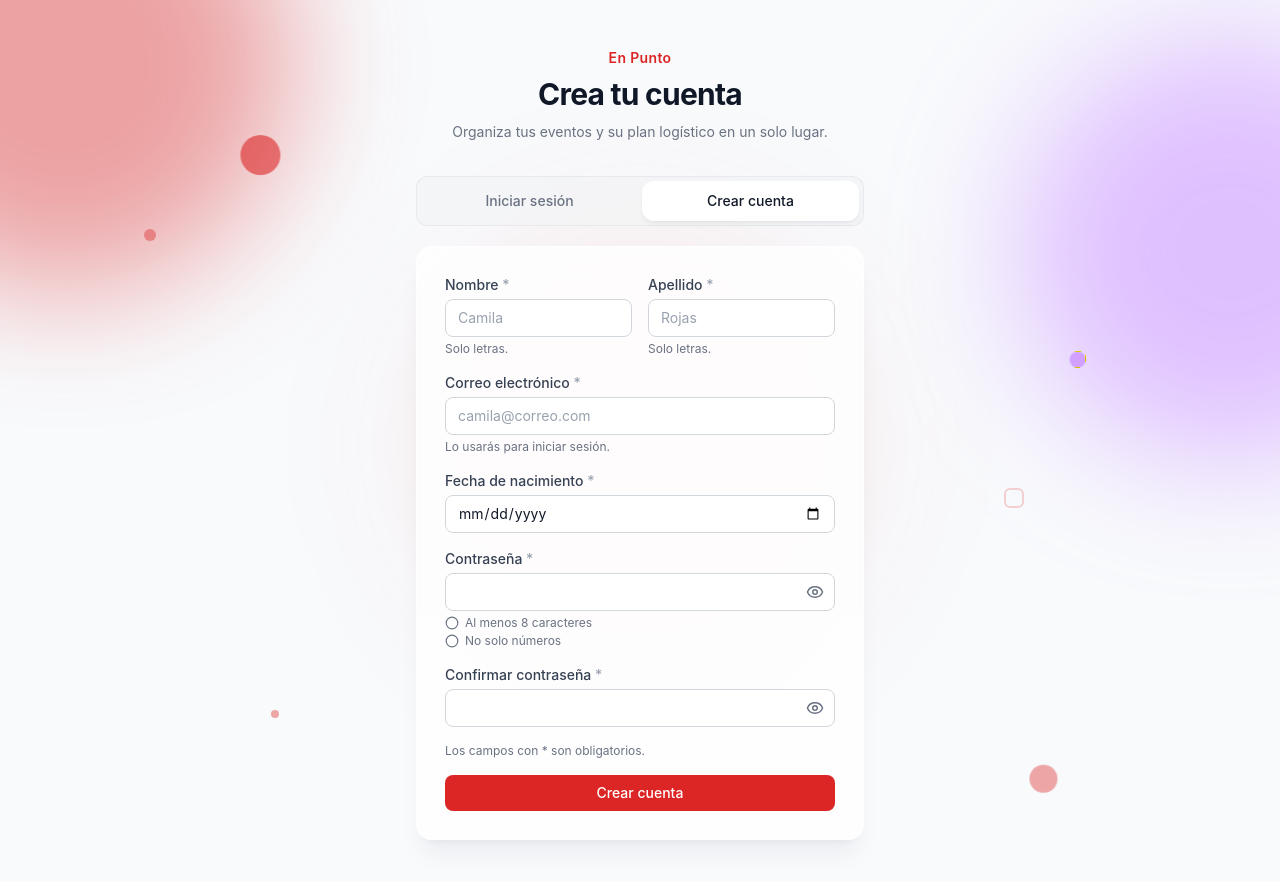
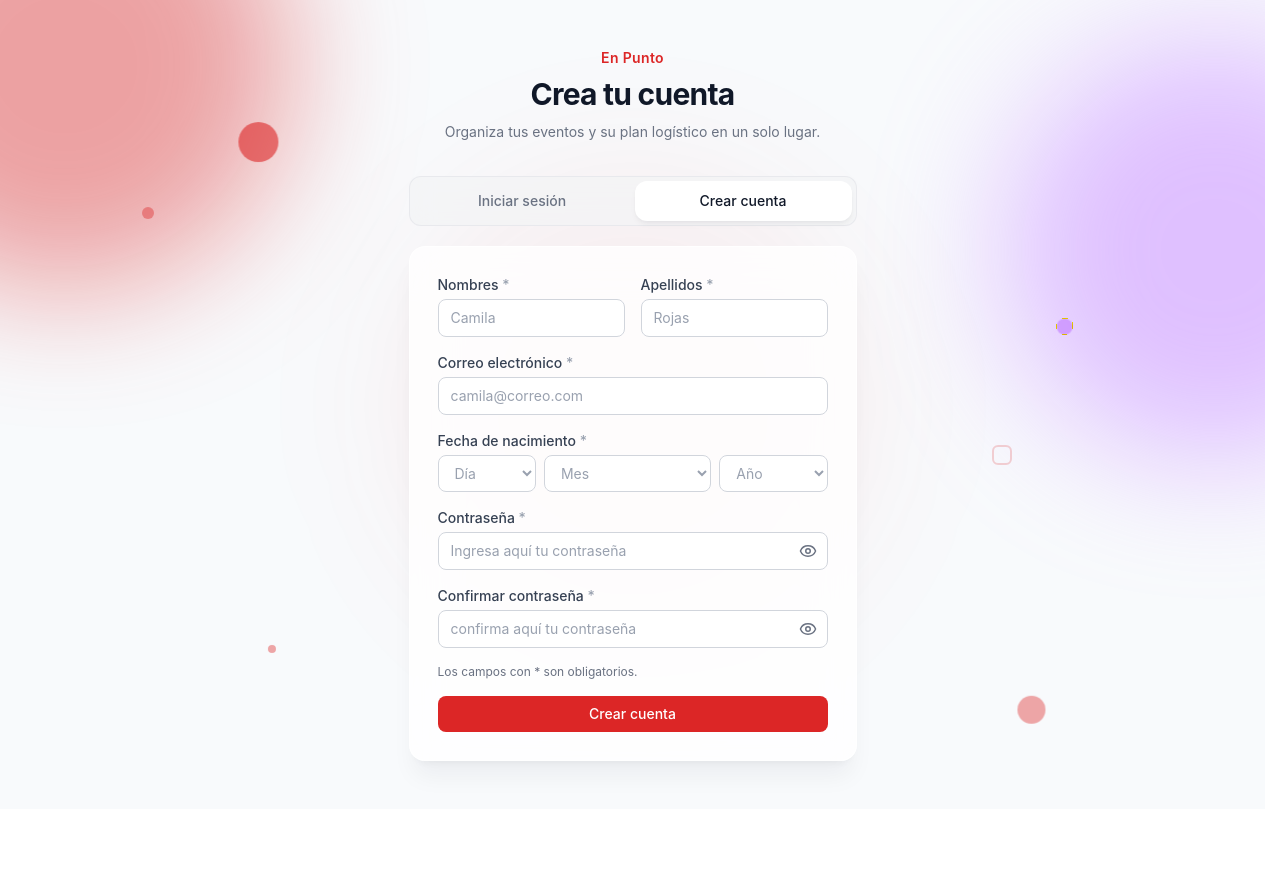
Before and after one commit to mini-proyecto-integrador1/frontend, a React app: page /registro in a window 1280 px wide. Shown: the top 882 px of the page. After the commit the page ends 809 px from the top, so only its background shows below. Built offline with nearby package versions, Linux system fonts and the light colour scheme; the HTML template or start-up script is replaced by a standard one.

Commit message:
Estilos, background, validaciones y fecha

```diff
--- a/src/App.css
+++ b/src/App.css
@@ -255,3 +255,5 @@
 .float-organic-3 {
   animation: floatOrganic 13s ease-in-out infinite;
 }
+
+html { scrollbar-gutter: stable; }
--- a/src/App.jsx
+++ b/src/App.jsx
@@ -8,6 +8,7 @@ import Login from './pages/Login';
 import Registro from './pages/Registro';
 import { RutaProtegida, RutaPublica } from './components/RutaProtegida';
 import Encabezado from './components/Encabezado';
+import AccesoLayout from './components/AccesoLayout';
 
 // Encabezado + contenido. Solo se muestra cuando hay sesión.
 function LayoutPrivado() {
@@ -25,8 +26,10 @@ function App() {
       <Routes>
         {/* Públicas: si ya hay sesión, mandan a /hoy */}
         <Route element={<RutaPublica />}>
+          <Route element={<AccesoLayout />}>
           <Route path="/login" element={<Login />} />
           <Route path="/registro" element={<Registro />} />
+          </Route>
         </Route>
 
         {/* Protegidas: sin sesión, mandan a /login */}
--- a/src/components/AccesoLayout.jsx
+++ b/src/components/AccesoLayout.jsx
@@ -1,8 +1,11 @@
-import { NavLink } from 'react-router-dom';
+import { NavLink, Outlet, useLocation } from 'react-router-dom';
+import AlturaAnimada from './AlturaAnimada';
 
 // Contenedor compartido por Login y Registro:
 // título, subtítulo, selector entre las dos opciones y tarjeta del formulario.
-function AccesoLayout({ titulo, subtitulo, children }) {
+function AccesoLayout() {
+  const { pathname } = useLocation();
+  const esRegistro = pathname === '/registro';
   const pestanaClase = ({ isActive }) =>
     `flex-1 rounded-xl px-3 py-2.5 text-center text-sm font-medium
      transition-all duration-300
@@ -170,12 +173,12 @@ function AccesoLayout({ titulo, subtitulo, children }) {
             text-gray-900
           "
         >
-          {titulo}
+          {esRegistro ? 'Crea tu cuenta' : 'Bienvenido de nuevo'}
         </h1>
 
         {/* Subtítulo */}
         <p className="mt-2 text-center text-sm leading-6 text-gray-500">
-          {subtitulo}
+          {esRegistro ? 'Organiza tus eventos y su plan logístico en un solo lugar.' : 'Entra para ver tus gestiones del día.'}
         </p>
 
 
@@ -222,7 +225,7 @@ function AccesoLayout({ titulo, subtitulo, children }) {
             backdrop-blur-xl
           "
         >
-          {children}
+          <AlturaAnimada><Outlet /></AlturaAnimada>
         </div>
 
       </div>
--- a/src/components/AlturaAnimada.jsx
+++ b/src/components/AlturaAnimada.jsx
@@ -0,0 +1,25 @@
+import { useEffect, useRef, useState } from 'react';
+
+function AlturaAnimada({ children }) {
+  const interior = useRef(null);
+  const [alto, setAlto] = useState('auto');
+
+  useEffect(() => {
+    const observador = new ResizeObserver(([entrada]) => {
+      setAlto(entrada.target.offsetHeight);
+    });
+    observador.observe(interior.current);
+    return () => observador.disconnect();
+  }, []);
+
+  return (
+    <div
+      className="-m-1 overflow-hidden p-1 transition-[height] duration-700 ease-in-out motion-reduce:transition-none"
+      style={{ height: alto === 'auto' ? 'auto' : alto + 8 }}
+    >
+      <div ref={interior}>{children}</div>
+    </div>
+  );
+}
+
+export default AlturaAnimada;
--- /dev/null
+++ b/src/components/FechaNacimiento.jsx
@@ -0,0 +1,130 @@
+import { useState } from 'react';
+
+const MESES = [
+  'Enero', 'Febrero', 'Marzo', 'Abril', 'Mayo', 'Junio',
+  'Julio', 'Agosto', 'Septiembre', 'Octubre', 'Noviembre', 'Diciembre',
+];
+const ANIO_MIN = 1920;
+const EDAD_MIN = 10;
+
+// Fecha más reciente permitida: hoy hace EDAD_MIN años.
+const hoy = new Date();
+const LIMITE = {
+  anio: hoy.getFullYear() - EDAD_MIN,
+  mes: hoy.getMonth() + 1,
+  dia: hoy.getDate(),
+};
+
+// Días que tiene un mes (mes de 1 a 12). Sin mes, 31; sin año, febrero admite 29.
+function diasDelMes(mes, anio) {
+  if (!mes) return 31;
+  return new Date(anio || 2000, mes, 0).getDate();
+}
+
+// Máximo día elegible según mes, año y el límite de edad.
+function maxDiaPermitido(mes, anio) {
+  let max = diasDelMes(mes, anio);
+  if (anio === LIMITE.anio && mes === LIMITE.mes) max = Math.min(max, LIMITE.dia);
+  return max;
+}
+
+function FechaNacimiento({ id, name, value, onChange, error }) {
+  const [a0 = '', m0 = '', d0 = ''] = value ? value.split('-') : [];
+  const [dia, setDia] = useState(d0 ? String(Number(d0)) : '');
+  const [mes, setMes] = useState(m0 ? String(Number(m0)) : '');
+  const [anio, setAnio] = useState(a0);
+
+  const anios = [];
+  for (let a = LIMITE.anio; a >= ANIO_MIN; a--) anios.push(a);
+
+  const mesesValidos = MESES.map((nombre, i) => ({ nombre, numero: i + 1 }))
+    .filter((m) => Number(anio) !== LIMITE.anio || m.numero <= LIMITE.mes);
+
+  const maxDia = maxDiaPermitido(Number(mes), Number(anio));
+  const dias = Array.from({ length: maxDia }, (_, i) => i + 1);
+
+  function actualizar(cambio) {
+    let { d, m, a } = { d: dia, m: mes, a: anio, ...cambio };
+
+    // Si lo ya elegido deja de ser válido, esa lista se vacía.
+    if (a && m && Number(a) === LIMITE.anio && Number(m) > LIMITE.mes) m = '';
+    if (d && Number(d) > maxDiaPermitido(Number(m), Number(a))) d = '';
+
+    setDia(d);
+    setMes(m);
+    setAnio(a);
+
+    const completa = d && m && a;
+    const fecha = completa
+      ? `${a}-${String(m).padStart(2, '0')}-${String(d).padStart(2, '0')}`
+      : '';
+    onChange({ target: { name, value: fecha } });
+  }
+
+  const claseSelect = (valor) =>
+    `w-full rounded-lg border bg-white px-3 py-2 text-sm transition-colors
+     focus:outline-none focus:ring-4
+     ${valor ? 'text-gray-900' : 'text-gray-400'}
+     ${error
+       ? 'border-brand focus:ring-red-100'
+       : 'border-gray-300 hover:border-gray-400 focus:border-gray-900 focus:ring-gray-200'}`;
+
+  return (
+    <fieldset>
+      <legend className="block text-sm font-medium text-gray-700">
+        Fecha de nacimiento
+        <span className="text-gray-400" aria-hidden="true"> *</span>
+      </legend>
+
+      <div className="mt-1 grid grid-cols-[1fr_1.7fr_1.1fr] gap-2">
+        <select
+          id={id}
+          aria-label="Día"
+          aria-invalid={Boolean(error)}
+          className={claseSelect(dia)}
+          value={dia}
+          onChange={(e) => actualizar({ d: e.target.value })}
+        >
+          <option value="">Día</option>
+          {dias.map((d) => (
+            <option key={d} value={d} className="text-gray-900">{d}</option>
+          ))}
+        </select>
+
+        <select
+          aria-label="Mes"
+          aria-invalid={Boolean(error)}
+          className={claseSelect(mes)}
+          value={mes}
+          onChange={(e) => actualizar({ m: e.target.value })}
+        >
+          <option value="">Mes</option>
+          {mesesValidos.map((m) => (
+            <option key={m.numero} value={m.numero} className="text-gray-900">{m.nombre}</option>
+          ))}
+        </select>
+
+        <select
+          aria-label="Año"
+          aria-invalid={Boolean(error)}
+          className={claseSelect(anio)}
+          value={anio}
+          onChange={(e) => actualizar({ a: e.target.value })}
+        >
+          <option value="">Año</option>
+          {anios.map((a) => (
+            <option key={a} value={a} className="text-gray-900">{a}</option>
+          ))}
+        </select>
+      </div>
+
+      {error && (
+        <p id={`${id}-error`} className="mt-1 text-xs text-brand">
+          {error}
+        </p>
+      )}
+    </fieldset>
+  );
+}
+
+export default FechaNacimiento;
--- a/src/pages/Login.jsx
+++ b/src/pages/Login.jsx
@@ -1,6 +1,5 @@
 import { useState } from 'react';
 import { useLocation, useNavigate } from 'react-router-dom';
-import AccesoLayout from '../components/AccesoLayout';
 import Campo from '../components/Campo';
 import { iniciarSesion } from '../authService';
 
@@ -35,7 +34,7 @@ function Login() {
   }
 
   return (
-    <AccesoLayout titulo="Bienvenido de nuevo" subtitulo="Entra para ver tus gestiones del día.">
+      <>
       <form onSubmit={handleSubmit} className="space-y-4" noValidate>
         {error && (
           <div
@@ -51,7 +50,7 @@ function Login() {
           label="Correo electrónico"
           type="email"
           autoComplete="email"
-          placeholder="camila@correo.com"
+          placeholder="ejemplo@correo.com"
           value={email}
           onChange={(e) => setEmail(e.target.value)}
         />
@@ -61,6 +60,7 @@ function Login() {
           label="Contraseña"
           type="password"
           autoComplete="current-password"
+          placeholder="Ingresa aquí tu contraseña"
           value={password}
           onChange={(e) => setPassword(e.target.value)}
         />
@@ -75,7 +75,7 @@ function Login() {
           {loading ? 'Entrando…' : 'Iniciar sesión'}
         </button>
       </form>
-    </AccesoLayout>
+    </>
   );
 }
 
--- a/src/pages/Registro.jsx
+++ b/src/pages/Registro.jsx
@@ -1,8 +1,8 @@
 import { useState } from 'react';
 import { useNavigate } from 'react-router-dom';
 import { Check, Circle } from 'lucide-react';
-import AccesoLayout from '../components/AccesoLayout';
 import Campo from '../components/Campo';
+import FechaNacimiento from '../components/FechaNacimiento';
 import { iniciarSesion, registrarse } from '../authService';
 
 const VACIO = {
@@ -26,6 +26,8 @@ function Requisito({ cumple, children }) {
 }
 
 const SOLO_LETRAS = /^[A-Za-zÁÉÍÓÚáéíóúÑñ\s]+$/;
+const MIN_LETRAS = 3;
+const EMAIL_VALIDO = /^[^\s@]+@[^\s@]+\.[A-Za-z]{2,}$/;
 
 // Validación en el cliente: misma regla que el backend, para avisar antes de enviar.
 function validar(v) {
@@ -35,17 +37,18 @@ function validar(v) {
 
   if (!v.last_name.trim()) errores.last_name = 'Escribe tu apellido.';
   else if (!SOLO_LETRAS.test(v.last_name)) errores.last_name = 'El apellido solo puede tener letras.';
+  else if (v.last_name.trim().length < MIN_LETRAS) errores.last_name = `El apellido debe tener al menos ${MIN_LETRAS} letras.`;
+  else if (v.first_name.trim().length < MIN_LETRAS) errores.first_name = `El nombre debe tener al menos ${MIN_LETRAS} letras.`;
 
   if (!v.email.trim()) errores.email = 'Escribe tu correo.';
-  else if (!/^\S+@\S+\.\S+$/.test(v.email.trim()))
-    errores.email = 'Escribe un correo válido, por ejemplo nombre@correo.com.';
+  else if (!EMAIL_VALIDO.test(v.email.trim()))
+    errores.email = 'Escribe un correo válido, por ejemplo nombre@correo.com';
 
   if (!v.fecha_nacimiento) errores.fecha_nacimiento = 'Escribe tu fecha de nacimiento.';
 
   if (!v.password) errores.password = 'Escribe una contraseña.';
   else if (v.password.length < 8) errores.password = 'La contraseña debe tener al menos 8 caracteres.';
-  else if (/^\d+$/.test(v.password)) errores.password = 'La contraseña no puede tener solo números.';
-
+else if (!/[A-ZÁÉÍÓÚÑ]/.test(v.password) || !/\d/.test(v.password)) errores.password = 'La contraseña debe tener al menos una mayúscula y números.';
   if (v.confirmar !== v.password) errores.confirmar = 'Las contraseñas no coinciden.';
   return errores;
 }
@@ -98,7 +101,7 @@ function Registro() {
   }
 
   return (
-    <AccesoLayout titulo="Crea tu cuenta" subtitulo="Organiza tus eventos y su plan logístico en un solo lugar.">
+    <>
       <form onSubmit={handleSubmit} className="space-y-4" noValidate>
         {errorGeneral && (
           <div
@@ -113,25 +116,31 @@ function Registro() {
           <Campo
             id="registro-nombre"
             name="first_name"
-            label="Nombre"
+            label="Nombres"
             autoComplete="given-name"
             placeholder="Camila"
-            ayuda="Solo letras."
             value={valores.first_name}
             onChange={cambiar}
             error={errores.first_name}
-          />
+          >
+            {valores.first_name && !errores.first_name && (<ul><Requisito cumple={SOLO_LETRAS.test(valores.first_name)
+              && valores.first_name.trim().length >= MIN_LETRAS}>{!SOLO_LETRAS.test(valores.first_name)
+              ? 'Solo letras, sin números ni símbolos' : valores.first_name.trim().length < MIN_LETRAS ? `Mínimo ${MIN_LETRAS} letras y solo números` : 'Nombre válido'}</Requisito></ul>)}
+          </Campo>
           <Campo
             id="registro-apellido"
             name="last_name"
-            label="Apellido"
+            label="Apellidos"
             autoComplete="family-name"
             placeholder="Rojas"
-            ayuda="Solo letras."
             value={valores.last_name}
             onChange={cambiar}
             error={errores.last_name}
-          />
+          >
+            {valores.last_name && !errores.last_name && (<ul><Requisito cumple={SOLO_LETRAS.test(valores.last_name)
+              && valores.last_name.trim().length >= MIN_LETRAS}>{!SOLO_LETRAS.test(valores.last_name)
+              ? 'Solo letras, sin números ni símbolos' : valores.last_name.trim().length < MIN_LETRAS ? `Mínimo ${MIN_LETRAS} letras` : 'Apellido válido'}</Requisito></ul>)}
+          </Campo>
         </div>
 
         <Campo
@@ -141,22 +150,17 @@ function Registro() {
           type="email"
           autoComplete="email"
           placeholder="camila@correo.com"
-          ayuda="Lo usarás para iniciar sesión."
+          maxLength={150}
           value={valores.email}
           onChange={cambiar}
           error={errores.email}
-        />
+        >
+          {valores.email && !errores.email && (<ul><Requisito cumple={EMAIL_VALIDO.test(valores.email.trim())}>{EMAIL_VALIDO.test(valores.email.trim())
+          ? 'Correo válido' : 'Escribe un correo con formato válido'}</Requisito></ul>)}
+        </Campo>
 
-        <Campo
-          id="registro-nacimiento"
-          name="fecha_nacimiento"
-          label="Fecha de nacimiento"
-          type="date"
-          autoComplete="bday"
-          value={valores.fecha_nacimiento}
-          onChange={cambiar}
-          error={errores.fecha_nacimiento}
-        />
+        <FechaNacimiento id="registro-nacimiento" name="fecha_nacimiento"
+        value={valores.fecha_nacimiento} onChange={cambiar} error={errores.fecha_nacimiento} />
 
         <Campo
           id="registro-password"
@@ -164,16 +168,17 @@ function Registro() {
           label="Contraseña"
           type="password"
           autoComplete="new-password"
+          placeholder="Ingresa aquí tu contraseña"
           value={valores.password}
           onChange={cambiar}
           error={errores.password}
         >
+          {valores.password && (
           <ul className="space-y-0.5" aria-label="Requisitos de la contraseña">
             <Requisito cumple={valores.password.length >= 8}>Al menos 8 caracteres</Requisito>
-            <Requisito cumple={valores.password !== '' && !/^\d+$/.test(valores.password)}>
-              No solo números
-            </Requisito>
+            <Requisito cumple={/[A-ZÁÉÍÓÚÑ]/.test(valores.password) && /\d/.test(valores.password)}>Al menos una mayúscula y números</Requisito>
           </ul>
+          )}
         </Campo>
 
         <Campo
@@ -182,6 +187,7 @@ function Registro() {
           label="Confirmar contraseña"
           type="password"
           autoComplete="new-password"
+          placeholder="confirma aquí tu contraseña"
           value={valores.confirmar}
           onChange={cambiar}
           error={errores.confirmar}
@@ -209,7 +215,7 @@ function Registro() {
           {loading ? 'Creando tu cuenta…' : 'Crear cuenta'}
         </button>
       </form>
-    </AccesoLayout>
+    </>
   );
 }
 
```
